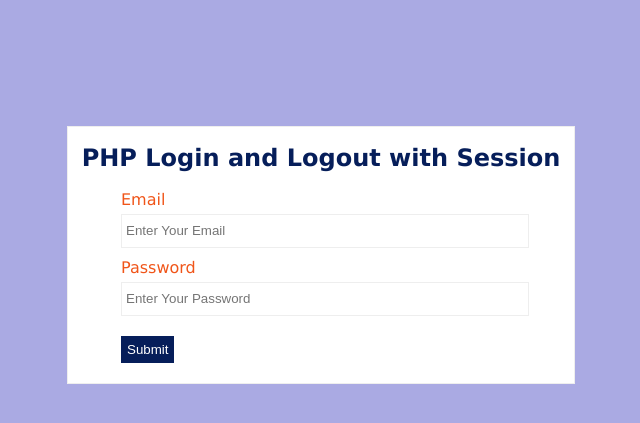
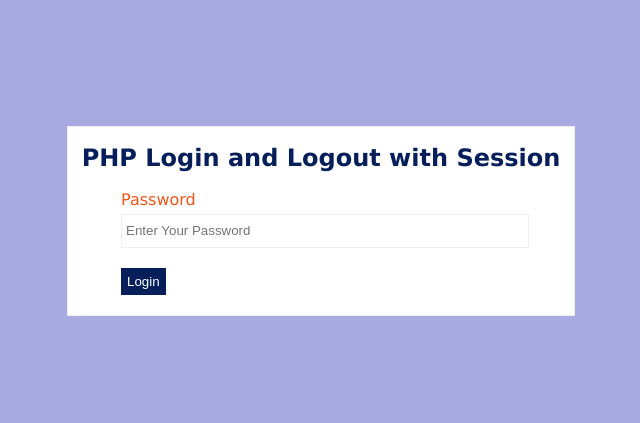
Before and after one commit to Christabellet/jenkins-php-selenium-test, a PHP site: page / in a window 1280 px wide. Shown: the top 423 px of the page, without its empty margins (319-959 px from the left). Run offline with PHP 8.4, Linux system fonts and the light colour scheme.

Commit message:
change web structure

```diff
--- a/src/index.php
+++ b/src/index.php
@@ -1,24 +1,20 @@
 <?php
 session_start();
 
-	if(isset($_POST['submit']))
-	{
-		if((isset($_POST['email']) && $_POST['email'] !='') && (isset($_POST['password']) && $_POST['password'] !=''))
-		{
-			$email = trim($_POST['email']);
+if (isset($_POST['submit'])) {
+    if (isset($_POST['password']) && $_POST['password'] != '') {
         $password = trim($_POST['password']);
 
-			if($email == "user@example.com")
-			{
-				if($password == "password1234")
-				{
-					$_SESSION['user_id'] = $email;
+        if ($password == "password1234") {
+            // You might want to perform additional checks for the password
+            // before setting the session. This example only checks for a specific password.
+
+            $_SESSION['user_id'] = "user@example.com";
 
             header('location:dashboard.php');
             exit;
+        }
 
-				}
-			}
         $errorMsg = "Login failed";
     }
 }
@@ -26,6 +22,7 @@
 
 <!DOCTYPE html>
 <html>
+
 <head>
     <title>Login Page | PHP Login and logout example with session</title>
     <link rel="stylesheet" href="style.css">
@@ -36,35 +33,30 @@
     <div class="container">
         <h1>PHP Login and Logout with Session</h1>
         <?php
-			if(isset($errorMsg))
-			{
+        if (isset($errorMsg)) {
             echo "<div class='error-msg'>";
             echo $errorMsg;
             echo "</div>";
             unset($errorMsg);
         }
 
-			if(isset($_GET['logout']))
-			{
+        if (isset($_GET['logout'])) {
             echo "<div class='success-msg'>";
             echo "You have successfully logout";
             echo "</div>";
         }
         ?>
         <form action="<?php echo $_SERVER['PHP_SELF']?>" method="post">
-			<div class="field-container">
-				<label>Email</label>
-				<input type="email" name="email" required placeholder="Enter Your Email">
-			</div>
+            <!-- Removed the email input field -->
             <div class="field-container">
                 <label>Password</label>
                 <input type="password" name="password" required placeholder="Enter Your Password">
             </div>
             <div class="field-container">
-				<button type="submit" name="submit">Submit</button>
+                <button type="submit" name="submit">Login</button>
             </div>
-
         </form>
     </div>
 </body>
+
 </html>
```
Also changed, not shown: 2 other files. Lines whose indentation alone changed are shown as unchanged.
